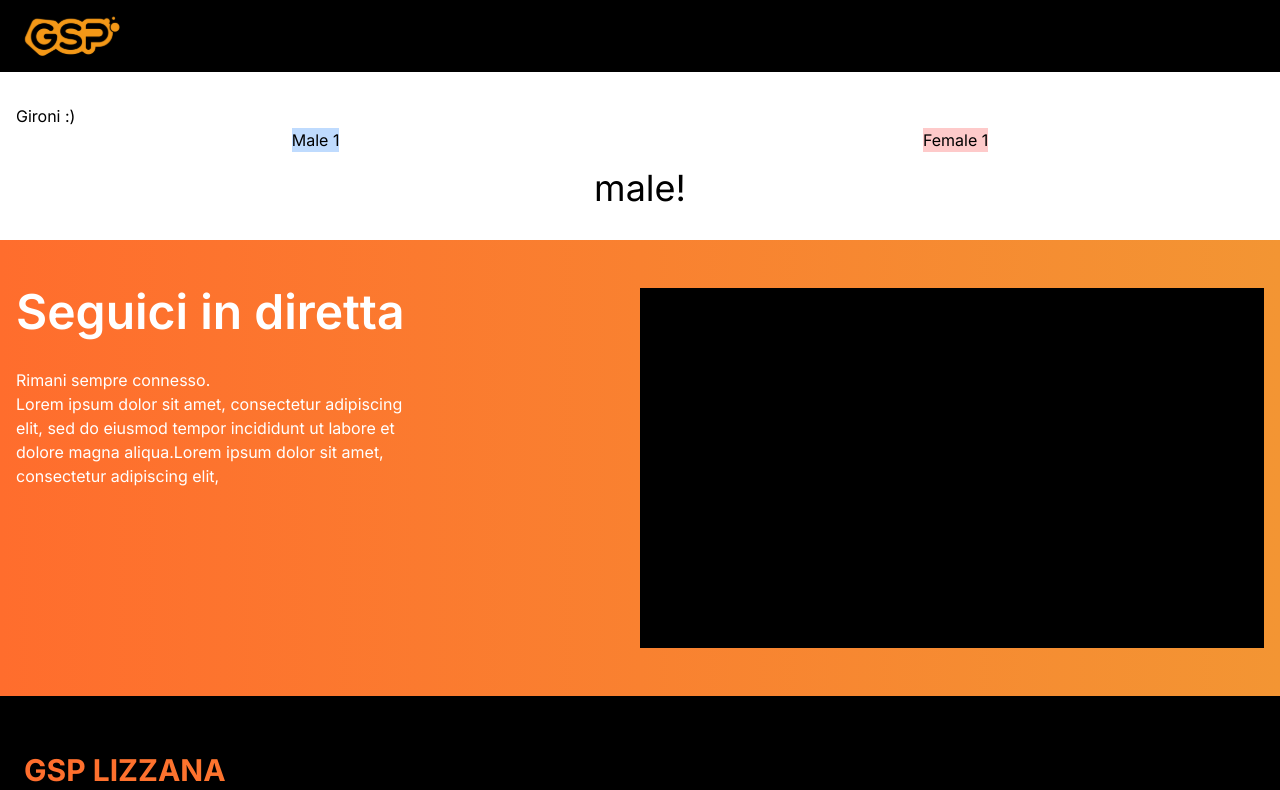
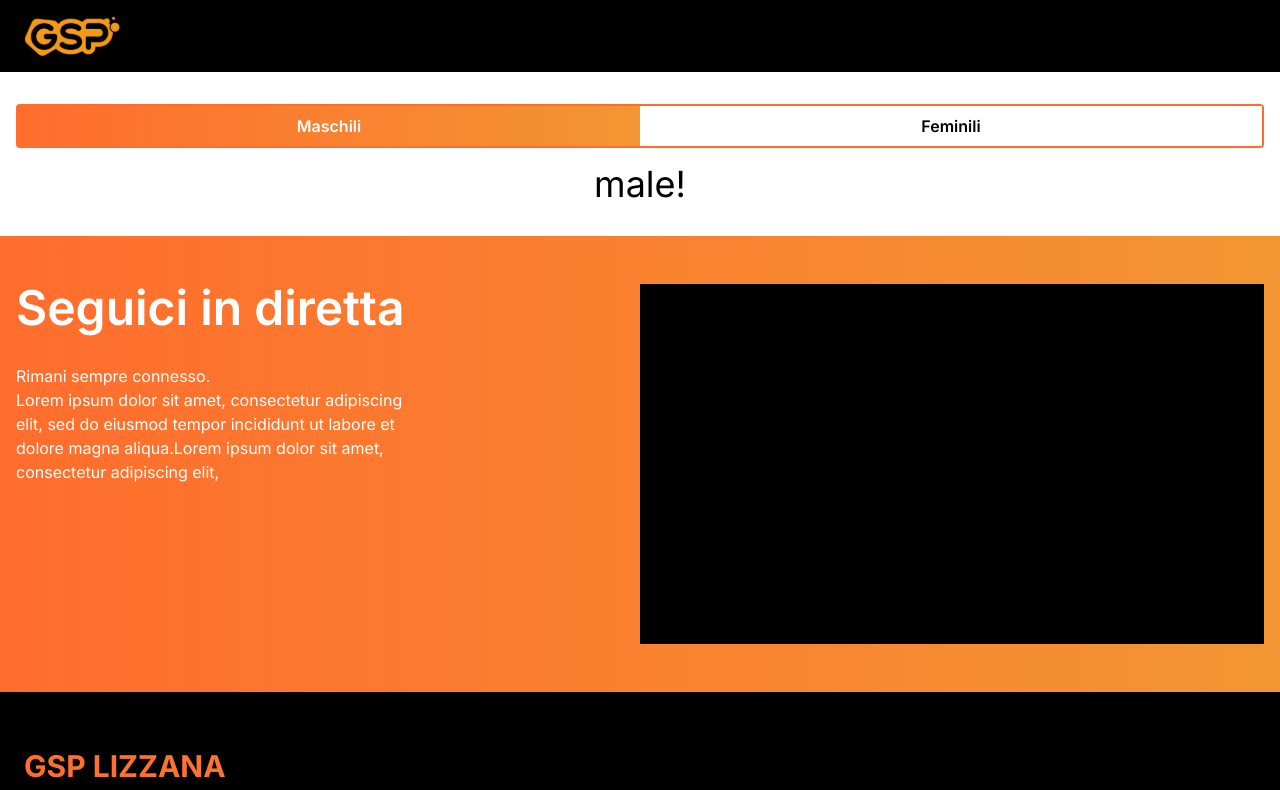
Before and after one commit to graziolieduardo/gsplizzana-frontend, a Next.js app: page /gironi in a window 1280 px wide. Shown: the top 790 px of the page. Built offline with nearby package versions, Linux system fonts and the light colour scheme.

Commit message:
add style to maschile/feminile switch on gironi

```diff
--- a/src/pages/gironi/index.tsx
+++ b/src/pages/gironi/index.tsx
@@ -1,27 +1,29 @@
 import LiveStream from "@/src/components/common/LiveStream"
-
 import { useState } from "react"
 
 const index = () => {
 
   const [activePage, setActivePage] = useState('male')
 
-
   return (
     <>
       <section className="px-4 py-8 container mx-auto">
         <div>
-          Gironi :)
 
-          <div className="flex  gap-8 justify-around">
-          <div onClick={() => {setActivePage('male')}} className="bg-blue-200" >Male 1</div>
-          <div onClick={() => {setActivePage('female')}} className="bg-red-200" >Female 1</div>
+
+          {/* maschile and feminile switch */}
+          <div className="flex justify-around border-2 rounded border-primary-dark">
+            <div onClick={() => { setActivePage('male') }} className={`font-semibold ${activePage === "male" ? 'bg-gradient-to-r from-primary-dark to-primary text-white' : 'bg-white text-black'} w-1/2 text-center py-2`} >Maschili</div>
+            <div onClick={() => { setActivePage('female') }} className={`font-semibold ${activePage === "female" ? 'bg-gradient-to-r from-primary-dark to-primary text-white' : 'bg-white text-black'}  w-1/2 text-center py-2 `} >Feminili</div>
           </div>
+
 
           {
             activePage === "male" ?
+              // to render maschile component
               <div className="text-center text-4xl mt-4"> male!</div>
               :
+              //to render feminile component
               <div className="text-center text-4xl mt-4"> female!</div>}
 
         </div>
--- a/src/pages/index.tsx
+++ b/src/pages/index.tsx
@@ -1,7 +1,5 @@
-import Link from 'next/link'
 import { Button } from '../components/common/Button'
 import Table from '../components/common/Table';
-import TableGironi from '../components/common/TableGironi';
 import LiveStream from '../components/common/LiveStream';
 
 export default function Home() {
@@ -713,7 +711,7 @@ export default function Home() {
             {/*Male table section */}
             <section id='male-table' className='bg-bg-primary'>
 
-                <div className='container mx-auto pl-6 py-8'>
+                <div className='container mx-auto pl-4 py-16'>
 
                     <h2 className='text-2xl font-semibold mb-4 capitalize'>girone maschile </h2>
                     <div className="flex gap-x-4 overflow-x-auto">
@@ -731,7 +729,7 @@ export default function Home() {
             {/* Female table section */}
             <section id='female-table'>
 
-                <div className="pl-6 py-8 container mx-auto">
+                <div className="container mx-auto pl-4 py-16">
 
                     <h2 className='text-2xl font-semibold mb-4 capitalize'>girone Feminile </h2>
                     <div className="flex gap-x-4 overflow-x-auto">
```
Lines whose indentation alone changed are shown as unchanged.
